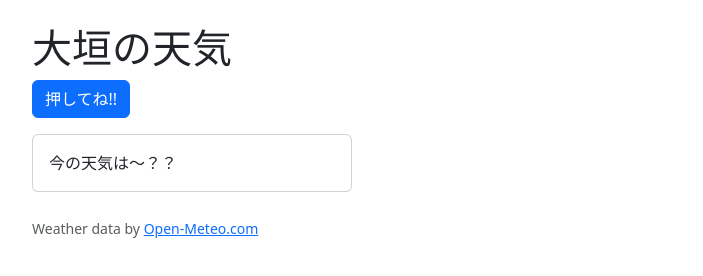
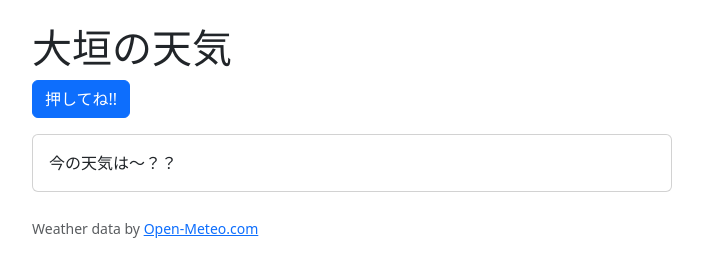
Before and after one commit to aitwdex/wd2026-08_01, a plain HTML site: page index.html in a window 1280 px wide. Shown: the full height of the page, 50-753 px from the left. Drawn offline with nearby package versions, Linux system fonts and the light colour scheme.

Commit message:
Add files via upload

```diff
--- a/index.html
+++ b/index.html
@@ -11,7 +11,7 @@
     <h1>大垣の天気</h1>
     <button id="getBtn" class="btn btn-primary">押してね!!</button>
 
-    <div id="result" class="card mt-3 col-" style="max-width: 20rem;">
+    <div id="result" class="card mt-3 col-" style="max-width: 40rem;">
       <div class="card-body">
         <p id="temp" class="card-text">今の天気は〜？？</p>
       </div>
```
